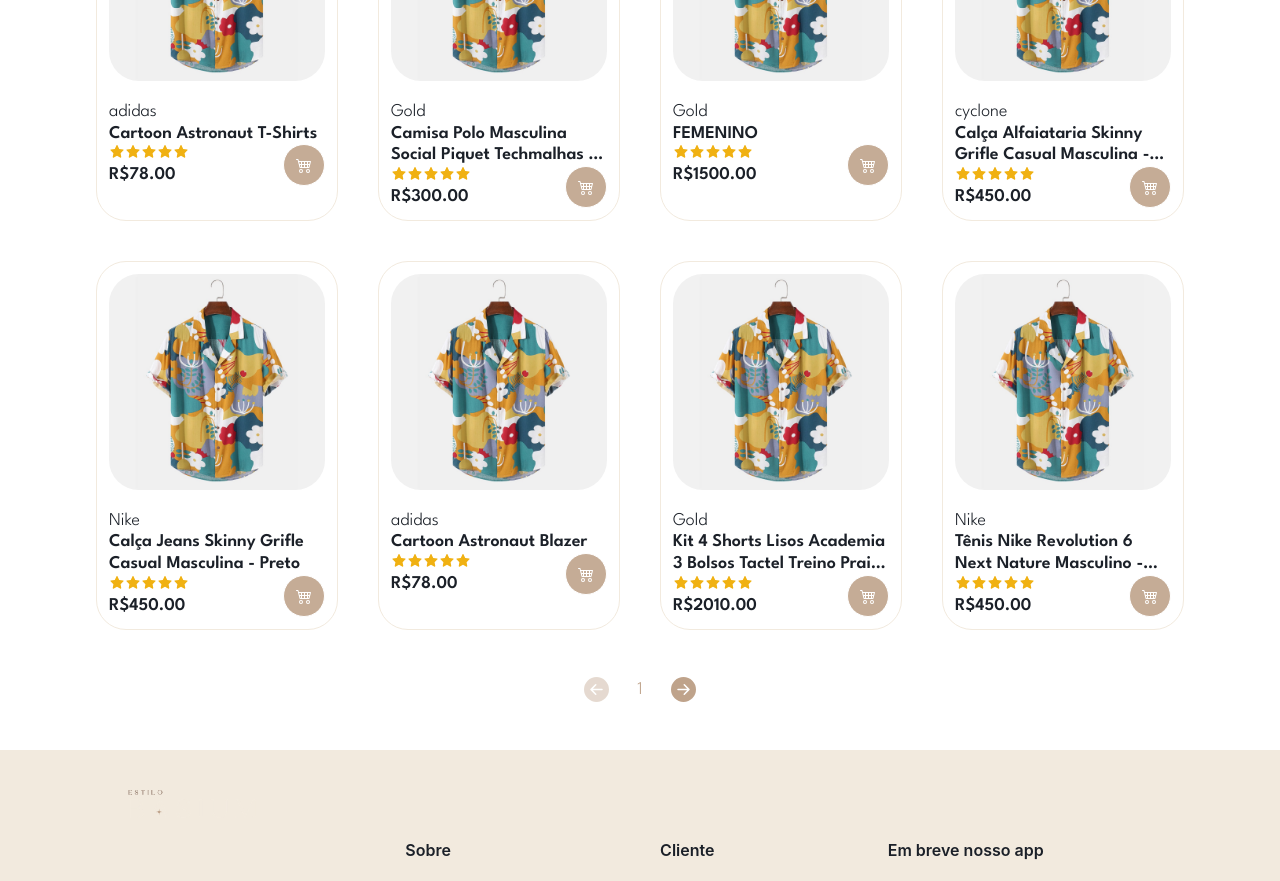
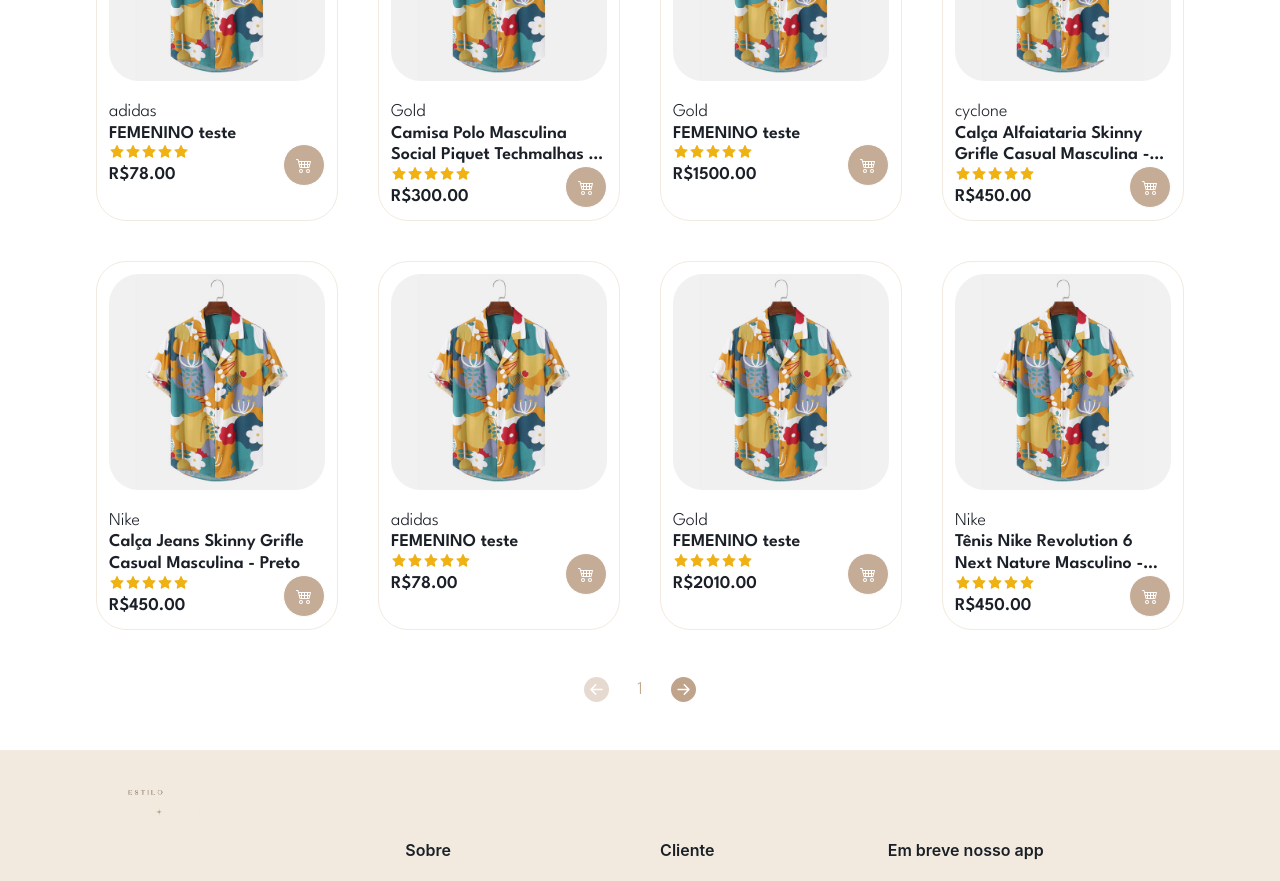
Before and after one commit to mailsonpi/Basium-Client, a Next.js app: page /allProducts in a window 1280 px wide. Shown: the part 820-1701 px from the top of the page. Built offline with nearby package versions, Linux system fonts and the light colour scheme.

Commit message:
adjust-products

```diff
--- a/src/resources/products/feminino/acessorio.ts
+++ b/src/resources/products/feminino/acessorio.ts
@@ -3,7 +3,7 @@ import { IPart } from "../masculino/camisas";
 const acessorio: IPart[] = [
     {
         id: 200001,
-        nome: "FEMENINO",
+        nome: "FEMENINO teste",
         marca: "Gold",
         price: 1500,
         image: [
--- a/src/resources/products/feminino/bermudas.ts
+++ b/src/resources/products/feminino/bermudas.ts
@@ -3,7 +3,7 @@ import { IPart } from "../masculino/camisas";
 const bermudas: IPart[] = [
     {
         id: 20101,
-        nome: "Kit 4 Shorts Lisos Academia 3 Bolsos Tactel Treino Praia Elástico Cordão Bermudas - Sortido",
+        nome: "FEMENINO teste",
         marca: "Gold",
         price: 2010,
         image: [
--- a/src/resources/products/feminino/blazer.ts
+++ b/src/resources/products/feminino/blazer.ts
@@ -13,7 +13,7 @@ export type category =
 const Blazer: IPart[] = [
     {
         id: 20701,
-        nome: "Cartoon Astronaut Blazer",
+        nome: "FEMENINO teste",
         marca: "adidas",
         price: 78,
         image: [
--- a/src/resources/products/feminino/camisas.ts
+++ b/src/resources/products/feminino/camisas.ts
@@ -13,7 +13,7 @@ export type category =
 const Camisas: IPart[] = [
     {
         id: 20001,
-        nome: "Cartoon Astronaut T-Shirts",
+        nome: "FEMENINO teste",
         marca: "adidas",
         price: 78,
         image: [
--- a/src/resources/products/feminino/index.tsx
+++ b/src/resources/products/feminino/index.tsx
@@ -5,6 +5,7 @@ import { blusaSocial } from "./blusaSocial";
 import { calcaAlfaiataria } from "./calcaAlfaiataria";
 import { calcas } from "./calcas";
 import { Camisas } from "./camisas";
+import { novaColecao } from "./novaColecao";
 import { sapatos } from "./sapatos";
 
 export const feminineProducts = [
@@ -16,4 +17,5 @@ export const feminineProducts = [
     Blazer,
     bermudas,
     sapatos,
+    novaColecao,
 ];
--- a/src/resources/products/feminino/novaColecao.ts
+++ b/src/resources/products/feminino/novaColecao.ts
@@ -3,7 +3,7 @@ import { IPart } from "../masculino/camisas";
 const novaColecao: IPart[] = [
     {
         id: 20000,
-        nome: "Cartoon Astronaut T-Shirts",
+        nome: "FEMENINO teste",
         marca: "adidas",
         price: 78,
         image: [
```
